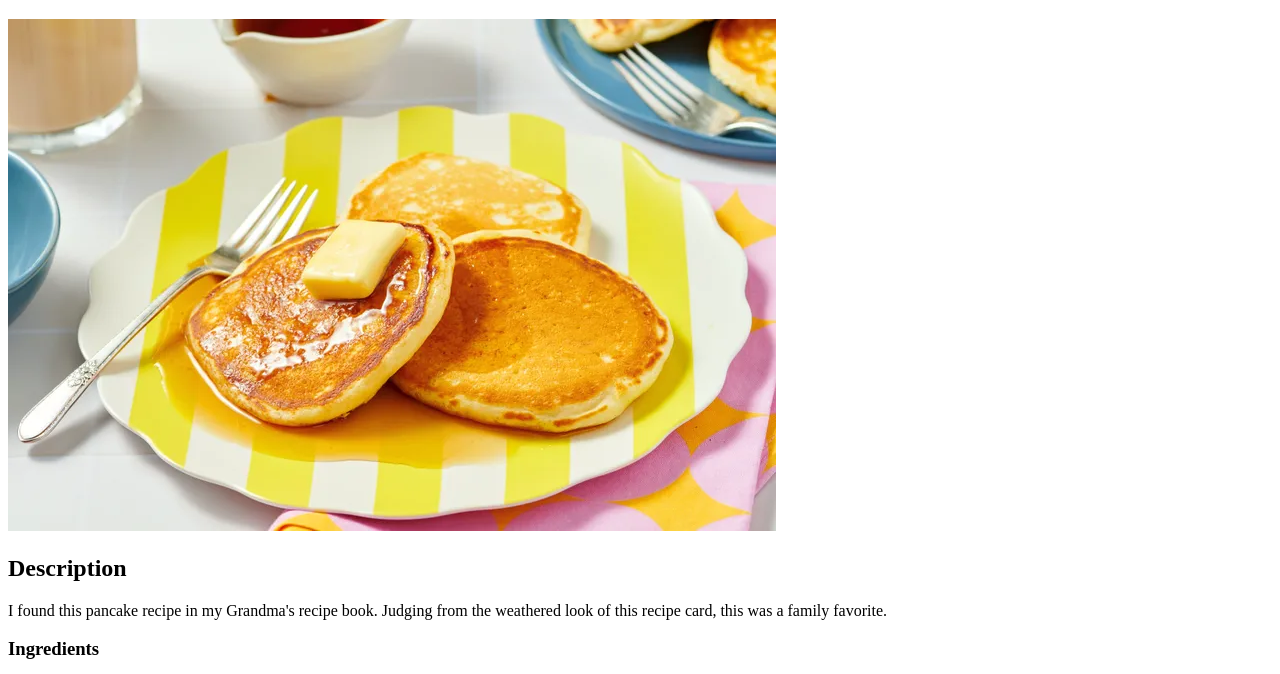
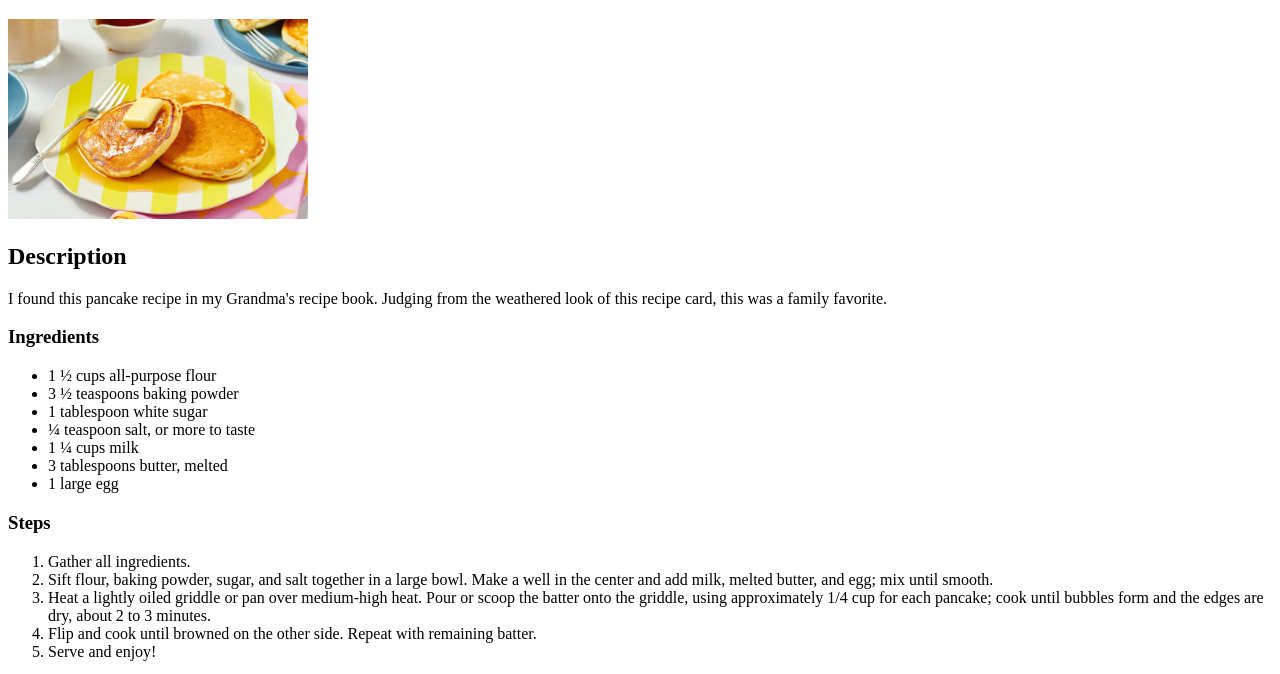
Before and after one commit to solah5/odin-recipes, a plain HTML site: page recipes/good_old_fashioned_pancakes.html in a window 1280 px wide. Shown: the part 61-735 px from the top of the page. Drawn offline with Linux system fonts and the light colour scheme.

Commit message:
change width image

```diff
--- a/recipes/good_old_fashioned_pancakes.html
+++ b/recipes/good_old_fashioned_pancakes.html
@@ -8,7 +8,7 @@
 <body>
     <h1>Good Old-Fashioned Pancakes</h1>
 
-    <img src="./good_old_fashioned_pancakes.jpg" alt="Good Old-Fashioned Pancakes Image">
+    <img src="./good_old_fashioned_pancakes.jpg" alt="Good Old-Fashioned Pancakes Image" width="300px">
 
     <h2>Description</h2>
     <p>I found this pancake recipe in my Grandma's recipe book. Judging from the weathered look of this recipe card, this was a family favorite.</p>
```
